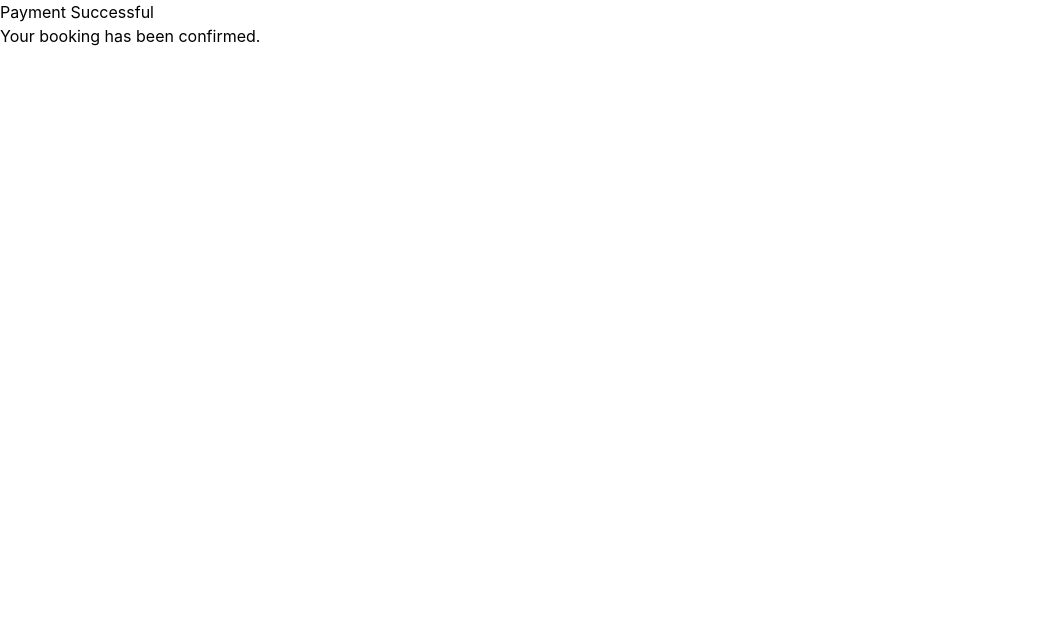
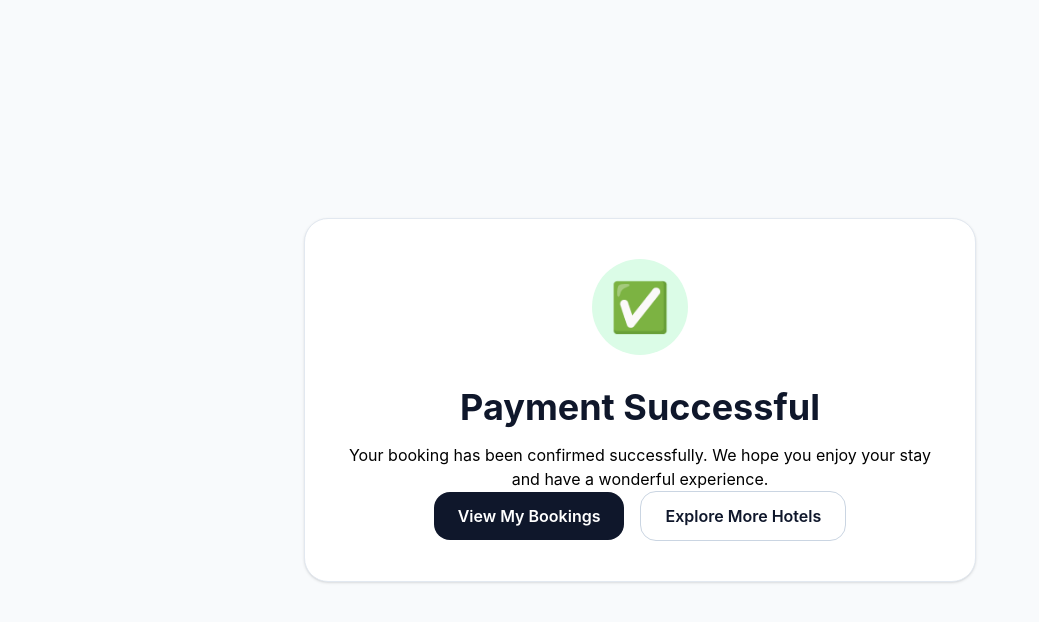
Before and after one commit to Nikitarathod2001/hotel-booking-app, a React app in the folder client/: page /payment-success in a window 1280 px wide. Shown: the top 622 px of the page, without its empty margins (0-1039 px from the left). Built offline with nearby package versions, Linux system fonts and the light colour scheme; no server answers; the HTML template or start-up script is replaced by a standard one.

Commit message:
Add style to payment success page

```diff
--- a/client/src/pages/PaymentSuccessPage.jsx
+++ b/client/src/pages/PaymentSuccessPage.jsx
@@ -1,11 +1,44 @@
-import React from 'react'
+import React from 'react';
+import {Link} from "react-router-dom";
+
 
 const PaymentSuccessPage = () => {
   return (
-    <div>
-      <h1>Payment Successful</h1>
+    <div className='min-h-screen bg-slate-50 flex items-center justify-center px-4'>
 
-      <p>Your booking has been confirmed.</p>
+      <div className='w-full max-w-2xl bg-white rounded-3xl shadow-sm border border-slate-200 p-10 text-center'>
+
+        <div className='w-24 h-24 mx-auto mb-8 rounded-full bg-green-100 flex items-center justify-center text-5xl'>
+          ✅
+        </div>
+
+        <h1 className='text-4xl font-bold text-slate-900 mb-4'>
+          Payment Successful
+        </h1>
+
+        <p>
+          Your booking has been confirmed successfully.
+          We hope you enjoy your stay and have a wonderful experience.
+        </p>
+
+        <div className='flex flex-col sm:flex-row items-center justify-center gap-4'>
+
+          <Link to="/bookings"
+            className='w-full sm:w-auto bg-slate-900 hover:bg-slate-800 text-white px-6 py-3 rounded-2xl font-semibold transition duration-200'
+          >
+            View My Bookings
+          </Link>
+
+          <Link to="/"
+            className='w-full sm:w-auto border border-slate-300 hover:bg-slate-100 text-slate-900 px-6 py-3 rounded-2xl font-semibold transition duration-200'
+          >
+            Explore More Hotels
+          </Link>
+
+        </div>
+
+      </div>
+
     </div>
   )
 }
```
